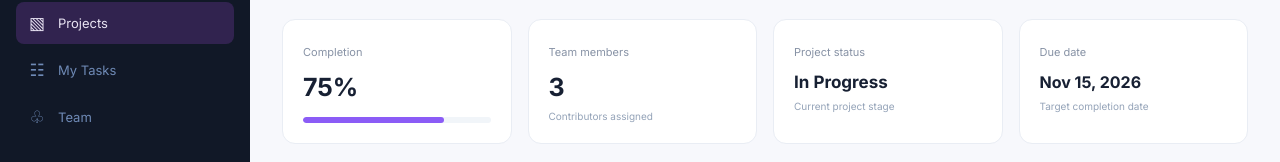
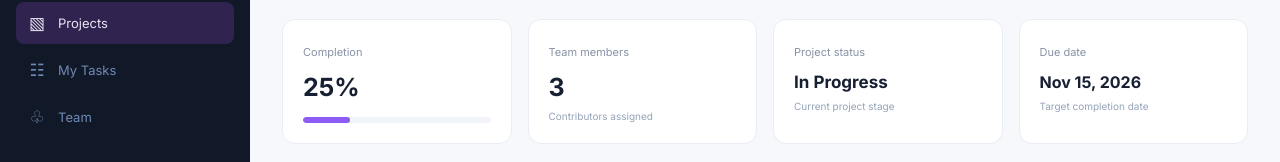
Before and after one commit to Medora140/DevFlow, an Angular app: page /projects/project-1 in a window 1280 px wide. Shown: the part 245-407 px from the top of the page. Built offline with nearby package versions, Linux system fonts and the light colour scheme.

Commit message:
progress status % of each project is dynamic

```diff
--- a/src/app/features/projects/data-access/projects-api.service.ts
+++ b/src/app/features/projects/data-access/projects-api.service.ts
@@ -91,12 +91,6 @@ export class ProjectsApiService {
           ? {
               ...project,
               status,
-              progress:
-                status === 'Completed'
-                  ? 100
-                  : status === 'Planned'
-                    ? 0
-                    : Math.min(project.progress, 99),
             }
           : project,
       ),
--- a/src/app/features/projects/project-details/project-details.html
+++ b/src/app/features/projects/project-details/project-details.html
@@ -25,9 +25,9 @@
     <div class="metrics-grid">
       <article class="metric-card">
         <span>Completion</span>
-        <strong>{{ project.progress }}%</strong>
+        <strong>{{ projectProgress() }}%</strong>
         <div class="progress-track">
-          <div class="progress-fill" [style.width.%]="project.progress"></div>
+          <div class="progress-fill" [style.width.%]="projectProgress()"></div>
         </div>
       </article>
       <article class="metric-card">
--- a/src/app/features/projects/project-details/project-details.ts
+++ b/src/app/features/projects/project-details/project-details.ts
@@ -51,6 +51,16 @@ export class ProjectDetails {
     }
     return this.tasksService.tasks().filter((task) => task.projectId === projectId);
   });
+
+  readonly projectProgress=computed(()=>{
+    const currentTasks=this.tasks();
+    if(currentTasks.length===0){
+      return 0;
+    }
+    const completedTasks=currentTasks.filter(task=>task.status==='Completed').length;
+    return Math.round((completedTasks/currentTasks.length)*100);
+  });
+
   updateProjectStatus(status: ProjectStatus): void {
     const project = this.project();
     if (project) {
```
